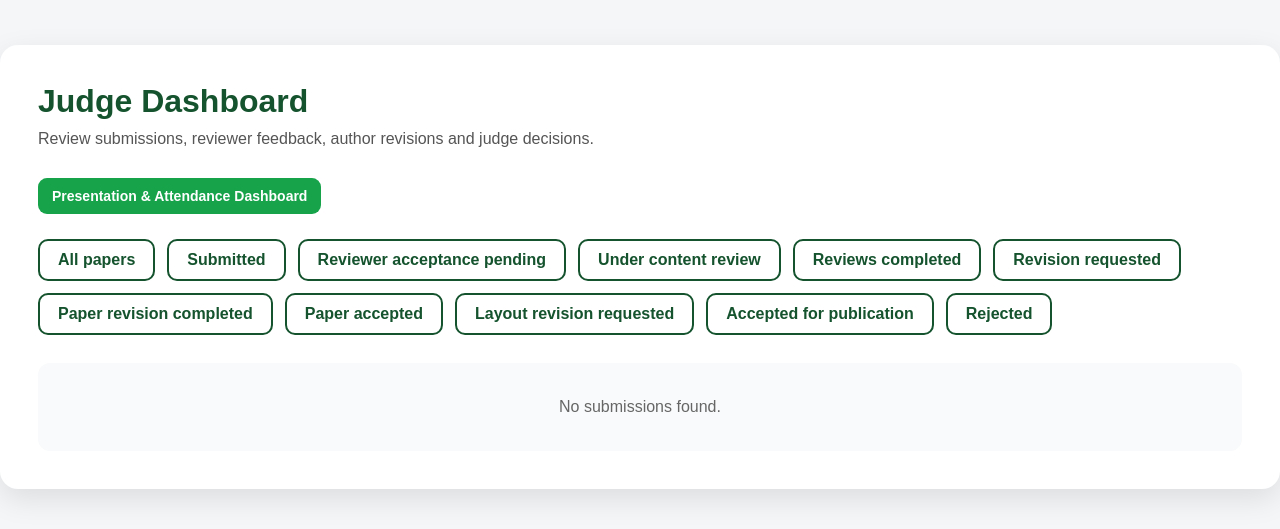
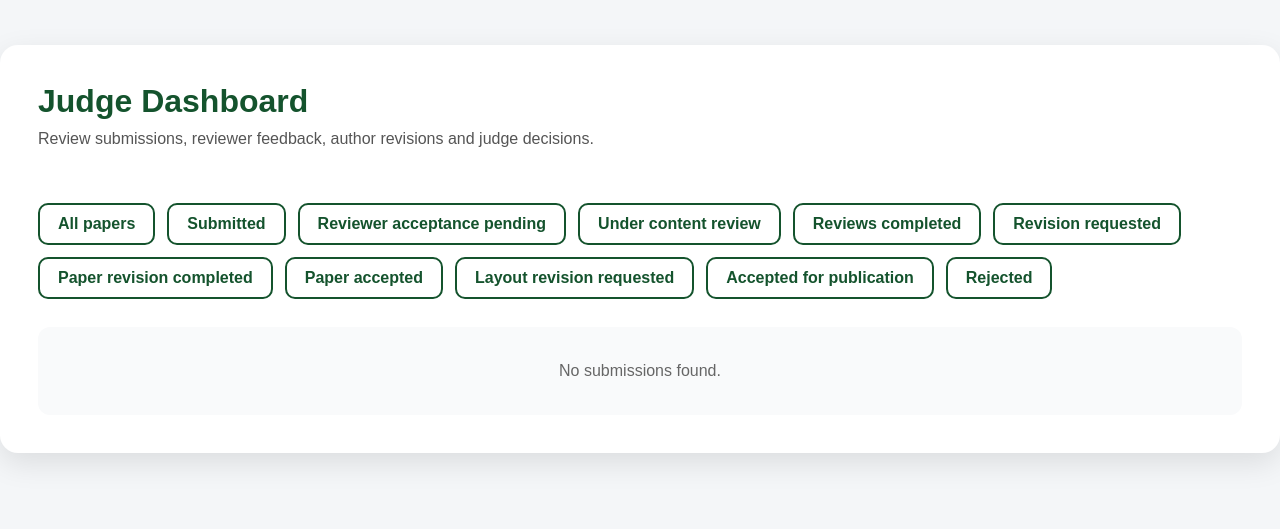
Before and after one commit to nikolavdjokic995-ctrl/gaf-conference-hub, a Django app: template conferences/templates/conferences/judge_dashboard.html in a window 1280 px wide. Shown: the part 76-605 px from the top of the page. Run offline with Django 5.2, Linux system fonts and the light colour scheme; the template is opened without the code that fills it, so the values that code supplies are empty.

Commit message:
Remove duplicate participation dashboard link

```diff
--- a/conferences/templates/conferences/judge_dashboard.html
+++ b/conferences/templates/conferences/judge_dashboard.html
@@ -21,9 +21,6 @@ th,td{white-space:nowrap}.reviewers-cell{white-space:normal;min-width:260px}
            ← Back to conference overview
         </a>
         {% endif %}
-        <a href="{% url 'participation_dashboard' %}" class="btn btn-decision">
-            Presentation & Attendance Dashboard
-        </a>
     </div>
 
     {% if messages %}{% for message in messages %}<div class="messages">{{ message }}</div>{% endfor %}{% endif %}
```
